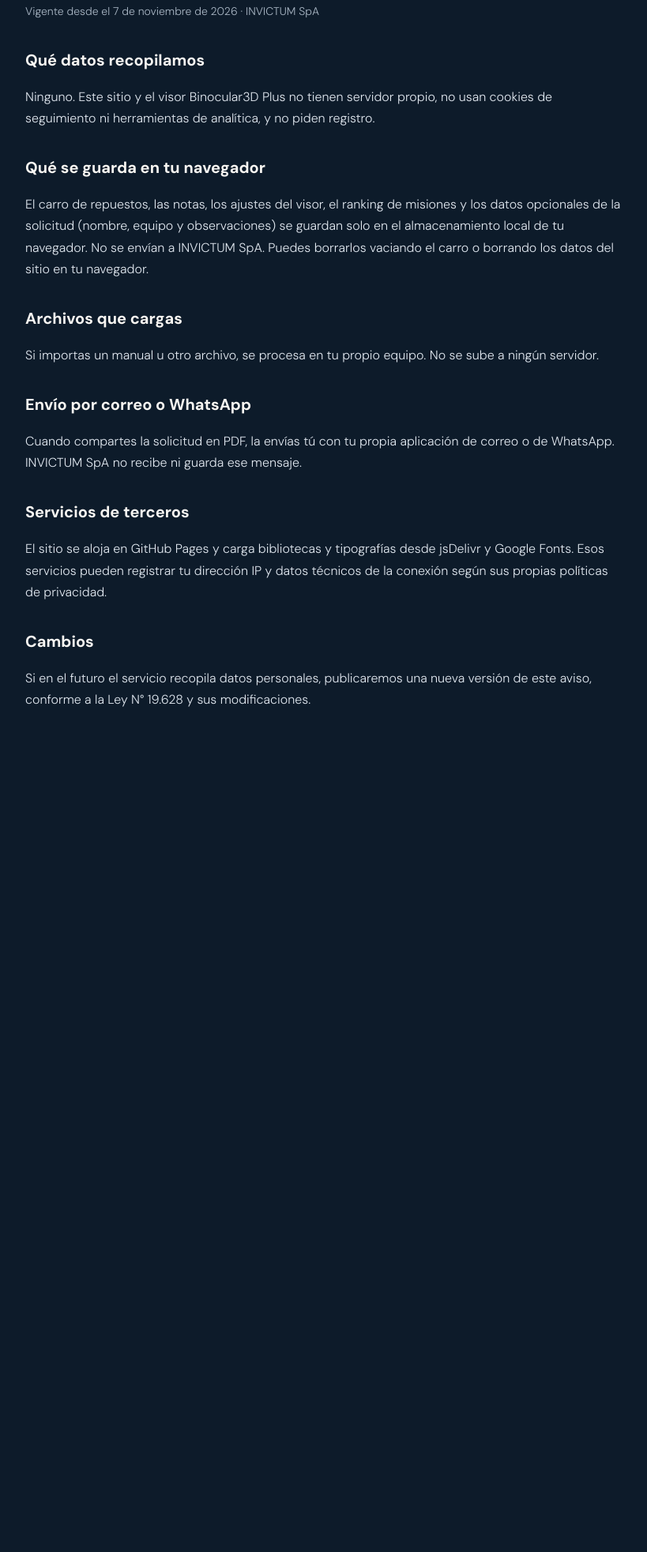
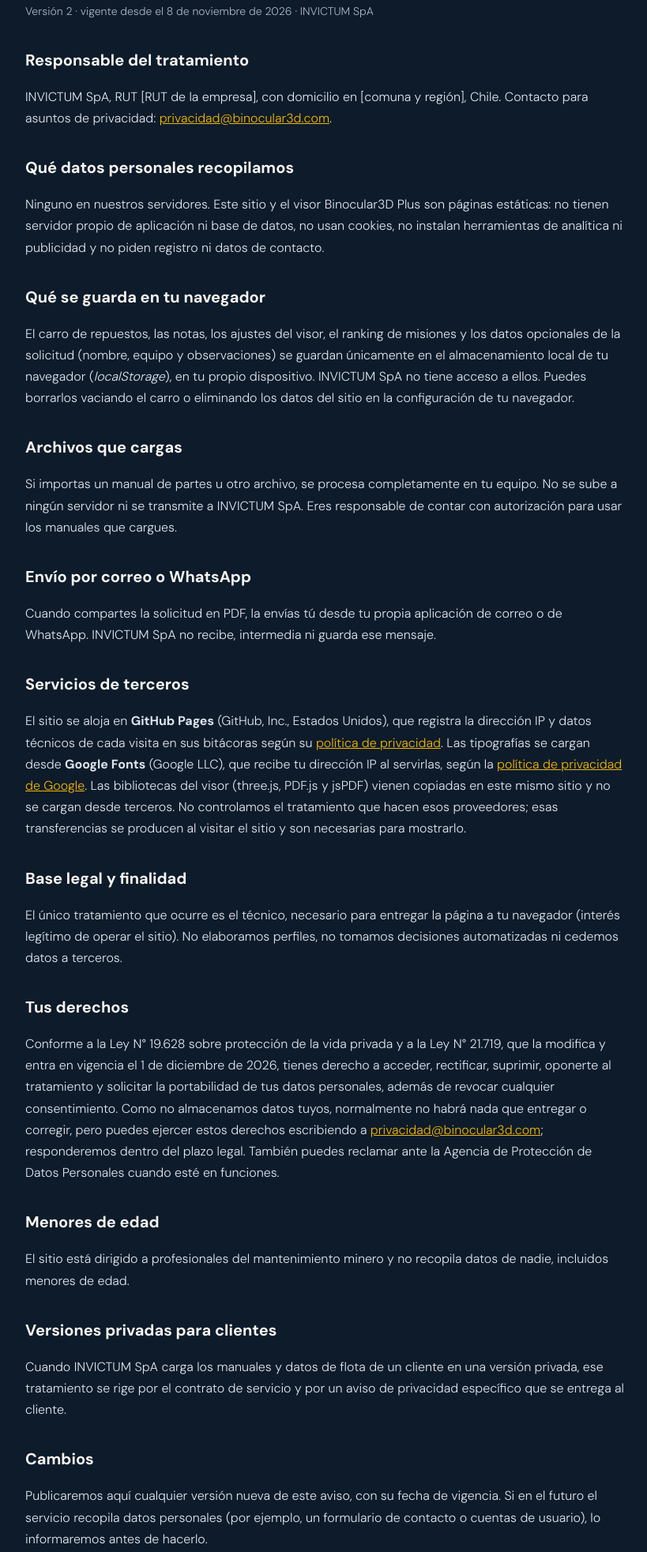
Before and after one commit to victorbarrientosboccardo/Binocular3D, a plain HTML site: page privacidad.html in a window 1280 px wide. Shown: the part 173-2138 px from the top of the page at 79% size, without its empty margins (228-1047 px from the left). Before the commit the page ends 1152 px from the top, so only its background shows below. Drawn offline with Linux system fonts and the light colour scheme.

Commit message:
Add files via upload

```diff
--- a/privacidad.html
+++ b/privacidad.html
@@ -1,9 +1,14 @@
 <!DOCTYPE html>
 <html lang="es"><head><meta charset="utf-8"><meta name="viewport" content="width=device-width, initial-scale=1"><title>Aviso de privacidad · Binocular3D Plus</title><link rel="icon" href="assets/favicon.svg" type="image/svg+xml"><link href="https://fonts.googleapis.com/css2?family=DM+Sans:wght@300;400;600;700&display=swap" rel="stylesheet"><style>body{margin:0;background:#0d1b2a;color:#f8f6f2;font:300 16px/1.7 'DM Sans',system-ui,sans-serif}a{color:#f2b705}.w{width:min(760px,100% - 40px);margin:0 auto;padding:48px 0 64px}h1{font-weight:700;font-size:34px;margin:0 0 6px}h2{font-size:20px;margin:32px 0 8px}p,li{color:#dfe6ee}.mut{color:#a9b6c4;font-size:14px}header{border-bottom:1px solid #29415c;padding:14px 0}header .w{padding:0;display:flex;justify-content:space-between}</style></head>
-<body><header><div class="w"><a href="./">← Binocular3D Plus</a><a href="app/">Abrir el visor</a></div></header><main class="w"><h1>Aviso de privacidad</h1><p class="mut">Vigente desde el 7 de noviembre de 2026 · INVICTUM SpA</p>
-<h2>Qué datos recopilamos</h2><p>Ninguno. Este sitio y el visor Binocular3D Plus no tienen servidor propio, no usan cookies de seguimiento ni herramientas de analítica, y no piden registro.</p>
-<h2>Qué se guarda en tu navegador</h2><p>El carro de repuestos, las notas, los ajustes del visor, el ranking de misiones y los datos opcionales de la solicitud (nombre, equipo y observaciones) se guardan solo en el almacenamiento local de tu navegador. No se envían a INVICTUM SpA. Puedes borrarlos vaciando el carro o borrando los datos del sitio en tu navegador.</p>
-<h2>Archivos que cargas</h2><p>Si importas un manual u otro archivo, se procesa en tu propio equipo. No se sube a ningún servidor.</p>
-<h2>Envío por correo o WhatsApp</h2><p>Cuando compartes la solicitud en PDF, la envías tú con tu propia aplicación de correo o de WhatsApp. INVICTUM SpA no recibe ni guarda ese mensaje.</p>
-<h2>Servicios de terceros</h2><p>El sitio se aloja en GitHub Pages y carga bibliotecas y tipografías desde jsDelivr y Google Fonts. Esos servicios pueden registrar tu dirección IP y datos técnicos de la conexión según sus propias políticas de privacidad.</p>
-<h2>Cambios</h2><p>Si en el futuro el servicio recopila datos personales, publicaremos una nueva versión de este aviso, conforme a la Ley N° 19.628 y sus modificaciones.</p></main></body></html>
+<body><header><div class="w"><a href="./">← Binocular3D Plus</a><a href="app/">Abrir el visor</a></div></header><main class="w"><h1>Aviso de privacidad</h1><p class="mut">Versión 2 · vigente desde el 8 de noviembre de 2026 · INVICTUM SpA</p>
+<h2>Responsable del tratamiento</h2><p>INVICTUM SpA, RUT <span data-dato="rut">[RUT de la empresa]</span>, con domicilio en <span data-dato="domicilio">[comuna y región]</span>, Chile. Contacto para asuntos de privacidad: <a href="mailto:privacidad@binocular3d.com">privacidad@binocular3d.com</a>.</p>
+<h2>Qué datos personales recopilamos</h2><p>Ninguno en nuestros servidores. Este sitio y el visor Binocular3D Plus son páginas estáticas: no tienen servidor propio de aplicación ni base de datos, no usan cookies, no instalan herramientas de analítica ni publicidad y no piden registro ni datos de contacto.</p>
+<h2>Qué se guarda en tu navegador</h2><p>El carro de repuestos, las notas, los ajustes del visor, el ranking de misiones y los datos opcionales de la solicitud (nombre, equipo y observaciones) se guardan únicamente en el almacenamiento local de tu navegador (<em>localStorage</em>), en tu propio dispositivo. INVICTUM SpA no tiene acceso a ellos. Puedes borrarlos vaciando el carro o eliminando los datos del sitio en la configuración de tu navegador.</p>
+<h2>Archivos que cargas</h2><p>Si importas un manual de partes u otro archivo, se procesa completamente en tu equipo. No se sube a ningún servidor ni se transmite a INVICTUM SpA. Eres responsable de contar con autorización para usar los manuales que cargues.</p>
+<h2>Envío por correo o WhatsApp</h2><p>Cuando compartes la solicitud en PDF, la envías tú desde tu propia aplicación de correo o de WhatsApp. INVICTUM SpA no recibe, intermedia ni guarda ese mensaje.</p>
+<h2>Servicios de terceros</h2><p>El sitio se aloja en <strong>GitHub Pages</strong> (GitHub, Inc., Estados Unidos), que registra la dirección IP y datos técnicos de cada visita en sus bitácoras según su <a href="https://docs.github.com/es/site-policy/privacy-policies/github-general-privacy-statement" rel="noopener">política de privacidad</a>. Las tipografías se cargan desde <strong>Google Fonts</strong> (Google LLC), que recibe tu dirección IP al servirlas, según la <a href="https://policies.google.com/privacy?hl=es" rel="noopener">política de privacidad de Google</a>. Las bibliotecas del visor (three.js, PDF.js y jsPDF) vienen copiadas en este mismo sitio y no se cargan desde terceros. No controlamos el tratamiento que hacen esos proveedores; esas transferencias se producen al visitar el sitio y son necesarias para mostrarlo.</p>
+<h2>Base legal y finalidad</h2><p>El único tratamiento que ocurre es el técnico, necesario para entregar la página a tu navegador (interés legítimo de operar el sitio). No elaboramos perfiles, no tomamos decisiones automatizadas ni cedemos datos a terceros.</p>
+<h2>Tus derechos</h2><p>Conforme a la Ley N° 19.628 sobre protección de la vida privada y a la Ley N° 21.719, que la modifica y entra en vigencia el 1 de diciembre de 2026, tienes derecho a acceder, rectificar, suprimir, oponerte al tratamiento y solicitar la portabilidad de tus datos personales, además de revocar cualquier consentimiento. Como no almacenamos datos tuyos, normalmente no habrá nada que entregar o corregir, pero puedes ejercer estos derechos escribiendo a <a href="mailto:privacidad@binocular3d.com">privacidad@binocular3d.com</a>; responderemos dentro del plazo legal. También puedes reclamar ante la Agencia de Protección de Datos Personales cuando esté en funciones.</p>
+<h2>Menores de edad</h2><p>El sitio está dirigido a profesionales del mantenimiento minero y no recopila datos de nadie, incluidos menores de edad.</p>
+<h2>Versiones privadas para clientes</h2><p>Cuando INVICTUM SpA carga los manuales y datos de flota de un cliente en una versión privada, ese tratamiento se rige por el contrato de servicio y por un aviso de privacidad específico que se entrega al cliente.</p>
+<h2>Cambios</h2><p>Publicaremos aquí cualquier versión nueva de este aviso, con su fecha de vigencia. Si en el futuro el servicio recopila datos personales (por ejemplo, un formulario de contacto o cuentas de usuario), lo informaremos antes de hacerlo.</p></main></body></html>
```
Also changed, not shown: index.html (+3 -3 lines), terminos.html (+12 -7 lines), 1 other file.
